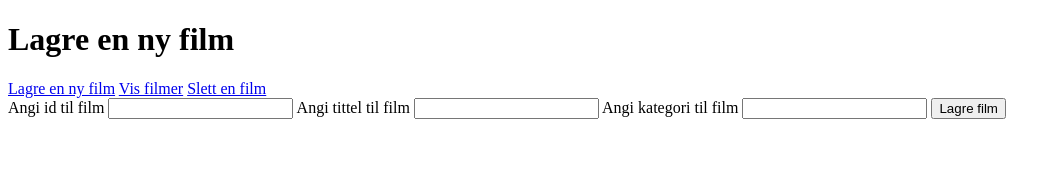
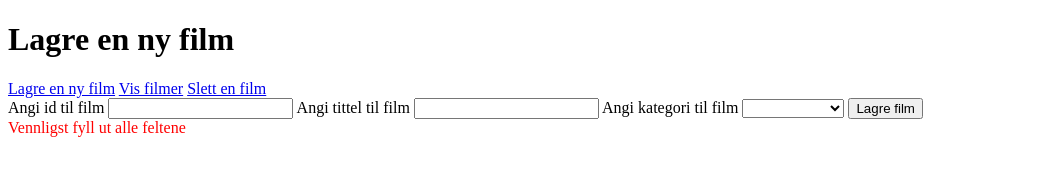
Before and after one commit to carolinevannebo/workspace, a plain HTML site: page 20.09/tasks/saveMovie.html in a window 1280 px wide. Both pictures are taken after a click on the button "Lagre film". Shown: the whole page, without its empty margins (0-1061 px from the left). Drawn offline with Linux system fonts and the light colour scheme.

Commit message:
har løst første del av siste oppgaven

```diff
--- a/20.09/tasks/saveMovie.html
+++ b/20.09/tasks/saveMovie.html
@@ -22,11 +22,31 @@
     <main>
         <form id="movie-form">
             <label for="id>">Angi id til film</label>
-            <input id="input-id" type="number" name="id">
+            <input id="input-id" type="number" name="id" required>
             <label for="title">Angi tittel til film</label>
-            <input id="input-title" type="text" name="title">
+            <input id="input-title" type="text" name="title" required>
             <label for="category">Angi kategori til film</label>
-            <input id="input-category" type="text" name="category">
+            <!--<input id="input-category" type="text" name="category" required>-->
+
+            <select id="input-category" required>
+                <option value=""></option>
+                <option value="Action">Action</option>
+                <option value="Adventure">Adventure</option>
+                <option value="Comedy">Comedy</option>
+                <option value="Crime">Crime</option>
+                <option value="Documentary">Documentary</option>
+                <option value="Drama">Drama</option>
+                <option value="Family">Family</option>
+                <option value="Fantasy">Fantasy</option>
+                <option value="Horror">Horror</option>
+                <option value="Musical">Musical</option>
+                <option value="Mystery">Mystery</option>
+                <option value="Romance">Romance</option>
+                <option value="Sci-Fi">Sci-Fi</option>
+                <option value="Thriller">Thriller</option>
+                <option value="Western">Western</option>
+            </select>
+
             <input id="save-btn" type="button" value="Lagre film">
         </form>
 
--- a/20.09/tasks/scripts/modules/MovieModule.js
+++ b/20.09/tasks/scripts/modules/MovieModule.js
@@ -16,7 +16,7 @@ const MovieModule = ( () => {
         let moviesBycategoryArray = array.filter(
             movie => movie.category === inputValue); //noe annet enn inputCategory.value? prøver dette
         return moviesBycategoryArray;
-    };
+    }
 
     const getAllMoviesFromIdArray = (array, inputValue) => {
         let moviesByIdArray = array.filter(
@@ -26,11 +26,18 @@ const MovieModule = ( () => {
 
     //localstorage
     const getValueFromLocalStorage = (key) => {
-        return localStorage.setItem(key);
+        return localStorage.getItem(key);
     }
 
     const setValueToLocalStorage = (key, value) => {
         return localStorage.setItem(key, value);
+    }
+
+    const addMoviesArrayToLocalStorage = (array, object) => {
+        addMovieObjectToMoviesArray(array, object);
+        getAllMoviesFromMoviesArray(array);
+        setValueToLocalStorage('movies', JSON.stringify(array));
+        array = JSON.parse(getValueFromLocalStorage('movies'));
     }
 
     const deleteKeyFromLocalStorage = (key) => {
@@ -46,6 +53,7 @@ const MovieModule = ( () => {
         getAllMoviesFromIdArray,
         getValueFromLocalStorage,
         setValueToLocalStorage,
+        addMoviesArrayToLocalStorage,
         deleteKeyFromLocalStorage
     }
 
--- a/20.09/tasks/scripts/saveMovie.js
+++ b/20.09/tasks/scripts/saveMovie.js
@@ -6,24 +6,42 @@ const inputId = MovieModule.queryElement('#input-id');
 const inputTitle = MovieModule.queryElement('#input-title');
 const inputCategory = MovieModule.queryElement('#input-category');
 const saveBtn = MovieModule.queryElement('#save-btn');
+let outputDiv = MovieModule.queryElement('#output-div');
 
 
-const saveMovie = () => { // DET HER KAN DU ORDNE MED PARAMETERE I MODULE :) YAY
+const saveMovie = () => {
+    //bør legge til en sjekk på om id allerede finnes i arrayet
     const id = inputId.value;
     const title = inputTitle.value;
     const category = inputCategory.value;
     const movieObject = {id: id, title: title, category: category};
 
-    MovieModule.addMovieObjectToMoviesArray(moviesArray, movieObject);
-    MovieModule.getAllMoviesFromMoviesArray(moviesArray);
-    MovieModule.setValueToLocalStorage('movies', JSON.stringify(moviesArray));
+    MovieModule.addMoviesArrayToLocalStorage(moviesArray, movieObject);
+    outputDiv.innerHTML = "";
+}
 
-    const parsed = JSON.parse(MovieModule.getValueFromLocalStorage('movies'));
-    moviesArray = parsed;
-    console.log(moviesArray);
+const validateInput = () => {
+    const id = inputId.value;
+    const title = inputTitle.value;
+    const category = inputCategory.value;
 
+    !id || !title || !category ? displayErrorMessageForMissingFields() :
+    moviesArray.some(movie => movie.id === id) ? displayErrorMessageForId() :
+    saveMovie();
+}
+
+const displayErrorMessageForMissingFields = () => {
+    const invalidInput = "Vennligst fyll ut alle feltene";
+    outputDiv.style.color = "red";
+    outputDiv.innerHTML = invalidInput;
+}
+// bør gå an å samle disse to funksjonene til en
+const displayErrorMessageForId = () => {
+    const invalidInput = "Id finnes allerede";
+    outputDiv.style.color = "red";
+    outputDiv.innerHTML = invalidInput;
 }
 
 saveBtn.addEventListener('click', () => {
-    saveMovie();
+    validateInput();
 });
```
Also changed, not shown: 20.09/tasks/scripts/showMovies.js (+20 -0 lines), 20.09/tasks/showMovies.html (+19 -0 lines).
